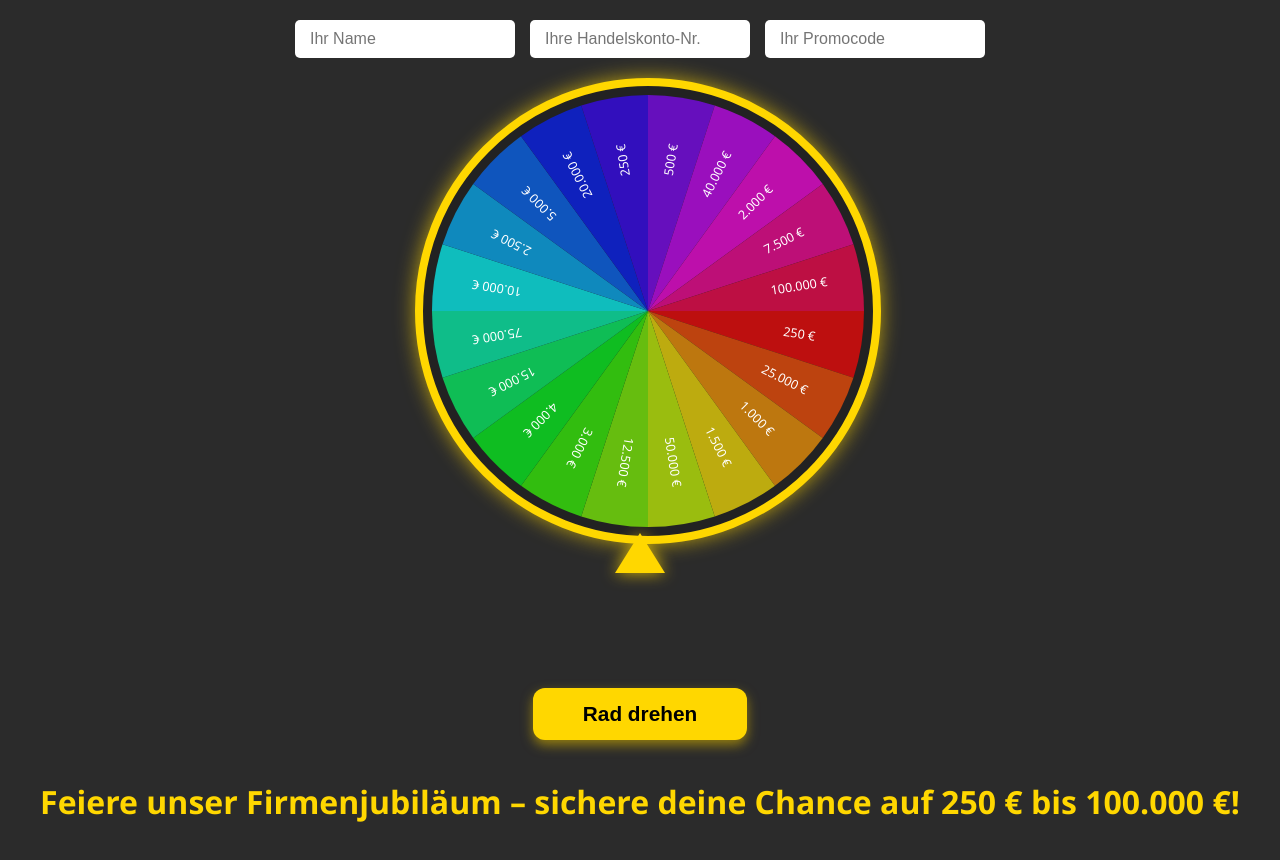
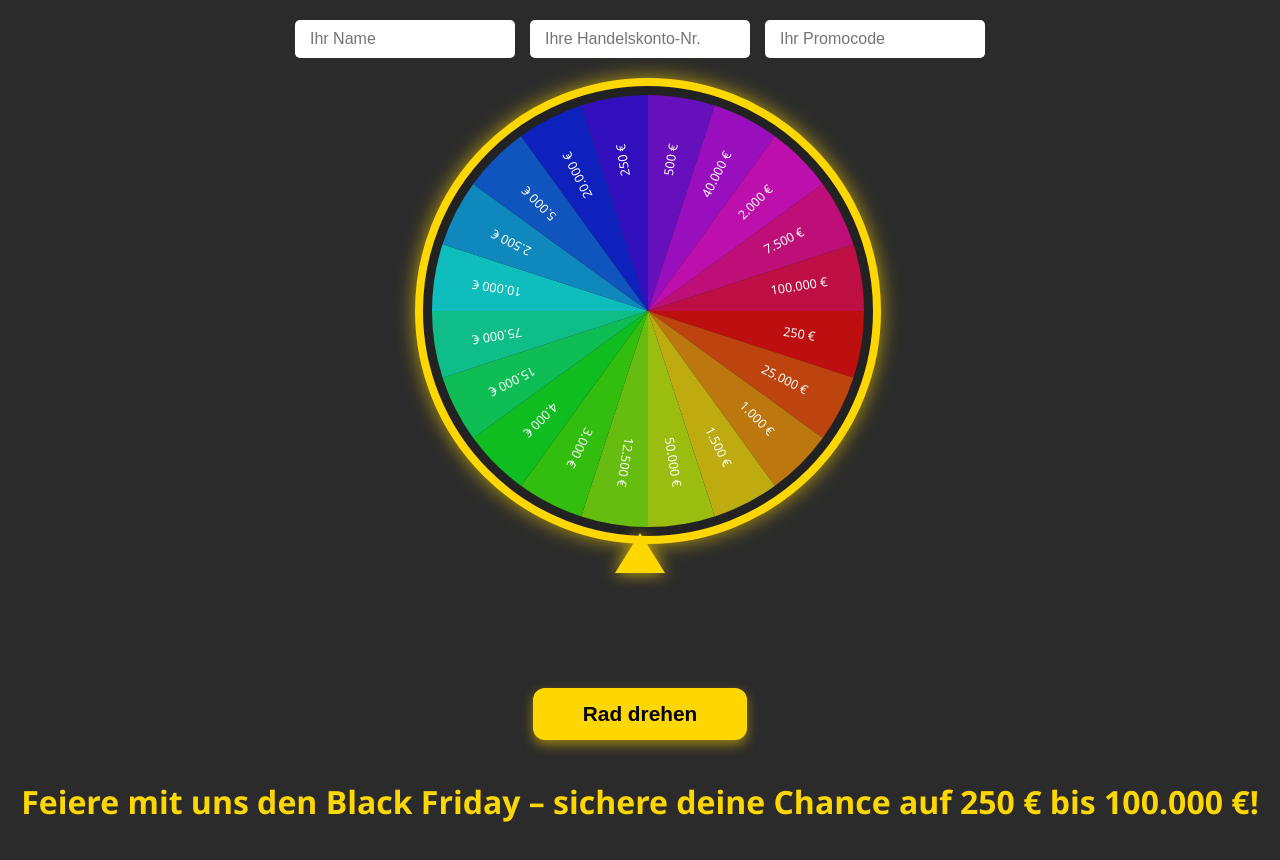
Before and after one commit to Stefan-bau/firmenjubilaeum, a plain HTML site: page index.html in a window 1280 px wide. Drawn offline with Linux system fonts and the light colour scheme.

Commit message:
Update index.html

```diff
--- a/index.html
+++ b/index.html
@@ -221,7 +221,7 @@
 
   <button id="spin-btn">Rad drehen</button>
   <div class="congrats" id="congrats-msg"></div>
-  <h1>Feiere unser Firmenjubiläum – sichere deine Chance auf 250 € bis 100.000 €!</h1>
+  <h1>Feiere mit uns den Black Friday – sichere deine Chance auf 250 € bis 100.000 €!</h1>
 
   <audio id="spin-sound" src="https://files.catbox.moe/9xnscj.mp3" preload="auto"></audio>
   <audio id="win-sound" src="https://files.catbox.moe/1gjrki.mp3" preload="auto"></audio>
```
